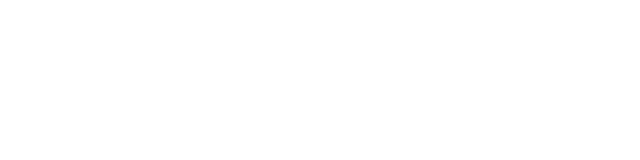
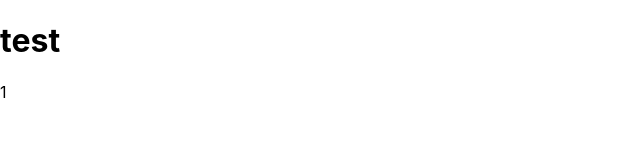
Before and after one commit to KaranSingh98/ttp-summer-2019-capstone, a React (Create React App) app in the folder capstone-2019/: page /player/1 in a window 1280 px wide. Shown: the top 160 px of the page, without its empty margins (0-640 px from the left). Built offline with nearby package versions, Linux system fonts and the light colour scheme.

Commit message:
Search feature properly links to Single Player Component

```diff
--- a/capstone-2019/src/App.js
+++ b/capstone-2019/src/App.js
@@ -31,14 +31,18 @@ class App extends Component {
             return <PlayerSearch/>
         };
 
+        const SinglePlayerComponent = () => {
+            return <SinglePlayer/>
+        }
+
         return (
 
             <Router>
                 <Route exact path='/' render={HomeComponent} />
                 <Route exact path='/login' render={LoginComponent} />
                 <Route exact path='/signUp' render={SignUpComponent} />
-                <Route exact path='/playerResults' render={PlayerSearchComponent} />
-                <Route exact path='/playerResults/:id' render={props => <SinglePlayer{...props} />} />
+                <Route exact path='/player/' render={SinglePlayerComponent}/>
+                <Route exact path='/player/:id' render={props => <SinglePlayer{...props} />} />
             </Router>
         );
     };
--- a/capstone-2019/src/components/PlayerSearch.jsx
+++ b/capstone-2019/src/components/PlayerSearch.jsx
@@ -4,6 +4,8 @@
 */
 import React, {Component} from 'react';
 import axios from 'axios';
+import {Link} from 'react-router-dom';
+
 
 class PlayerSearch extends Component {
 
@@ -52,11 +54,12 @@ class PlayerSearch extends Component {
 
 		const playerObj = this.state.results;
 		const list = playerObj.map((playerObj) =>
+			<Link to ={`/player/${playerObj.id}`}>
 			<li key={playerObj.id}> {playerObj.first_name + "\n"} {playerObj.last_name + "\n" } </li>
+			</Link>
 			);
 
 		return(
-
 		<div>
 		<form name='PlayerSearch'>
             <input type='text' name='query' placeholder='Search for a player' onChange={this.handleChange}/>
--- a/capstone-2019/src/components/SinglePlayer.jsx
+++ b/capstone-2019/src/components/SinglePlayer.jsx
@@ -9,10 +9,10 @@ import axios from 'axios';
 //result should display the stats
 
 class SinglePlayer extends Component {
-	constructor() {
-		super()
+	constructor(props) {
+		super(props)
 		this.state = {
-			id: "237", //dummy data for now
+			id: this.props.match.params.id,
 			stats: ""
 		}
 	}
@@ -41,7 +41,8 @@ class SinglePlayer extends Component {
 
 		return(
 			<div>
-				{this.state.stats}
+			<h1>test</h1>
+				{this.state.id}
 			</div>
 		)
 	}
```
